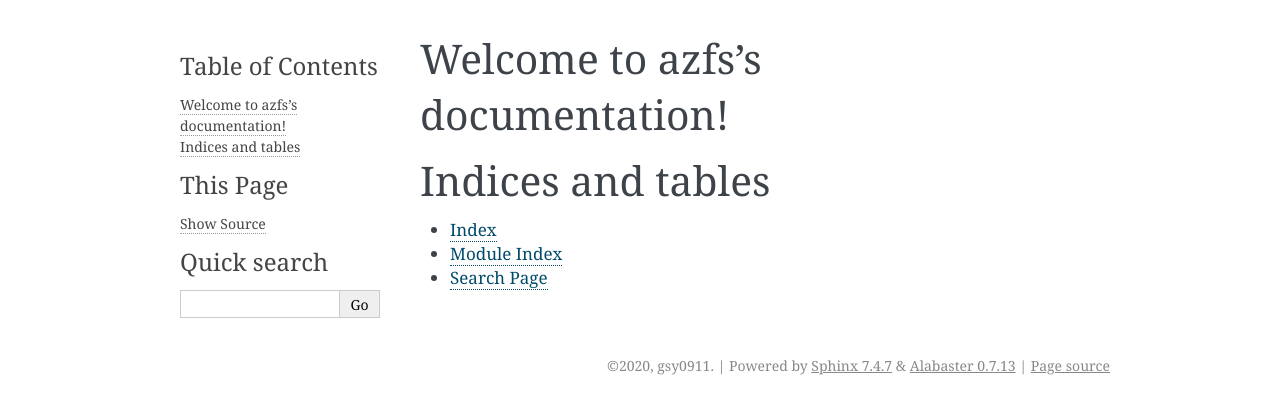
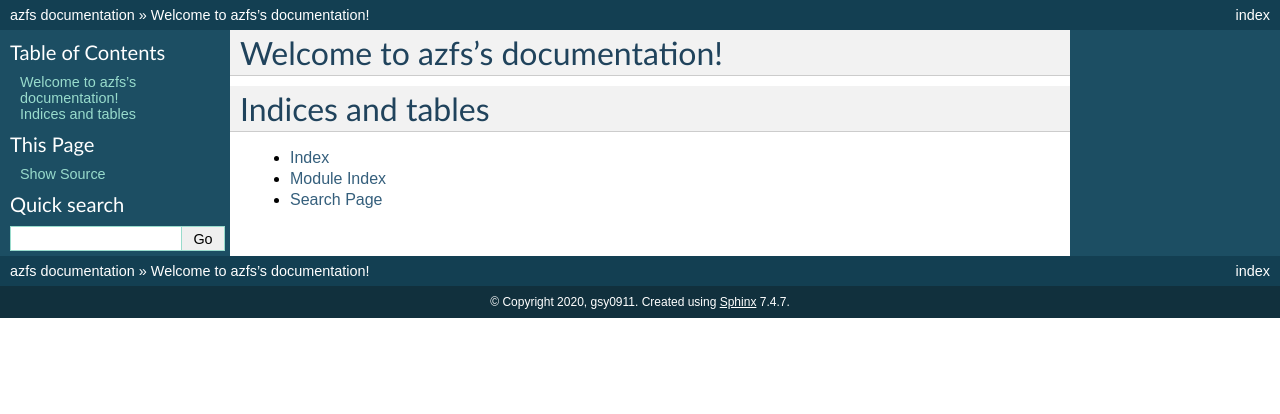
Before and after one commit to arpitjain799/azfs, a Sphinx documentation site: the page built from docs/index.rst, in a window 1280 px wide. Shown: the top 414 px of the page. Built offline with Sphinx 7.4.7, drawn with Linux system fonts in a browser that asks for light colours.

Commit message:
#42 conf.pyとMakefileの修正

```diff
--- a/docs/conf.py
+++ b/docs/conf.py
@@ -10,9 +10,9 @@
 # add these directories to sys.path here. If the directory is relative to the
 # documentation root, use os.path.abspath to make it absolute, like shown here.
 #
-# import os
-# import sys
-# sys.path.insert(0, os.path.abspath('.'))
+import os
+import sys
+import azfs
 
 
 # -- Project information -----------------------------------------------------
@@ -27,8 +27,7 @@ author = 'gsy0911'
 # Add any Sphinx extension module names here, as strings. They can be
 # extensions coming with Sphinx (named 'sphinx.ext.*') or your custom
 # ones.
-extensions = [
-]
+extensions = ['sphinx.ext.autodoc', 'sphinx.ext.napoleon']
 
 # Add any paths that contain templates here, relative to this directory.
 templates_path = ['_templates']
@@ -44,7 +43,7 @@ exclude_patterns = ['_build', 'Thumbs.db', '.DS_Store']
 # The theme to use for HTML and HTML Help pages.  See the documentation for
 # a list of builtin themes.
 #
-html_theme = 'alabaster'
+html_theme = 'default'
 
 # Add any paths that contain custom static files (such as style sheets) here,
 # relative to this directory. They are copied after the builtin static files,
```
Also changed, not shown: 1 other file.
